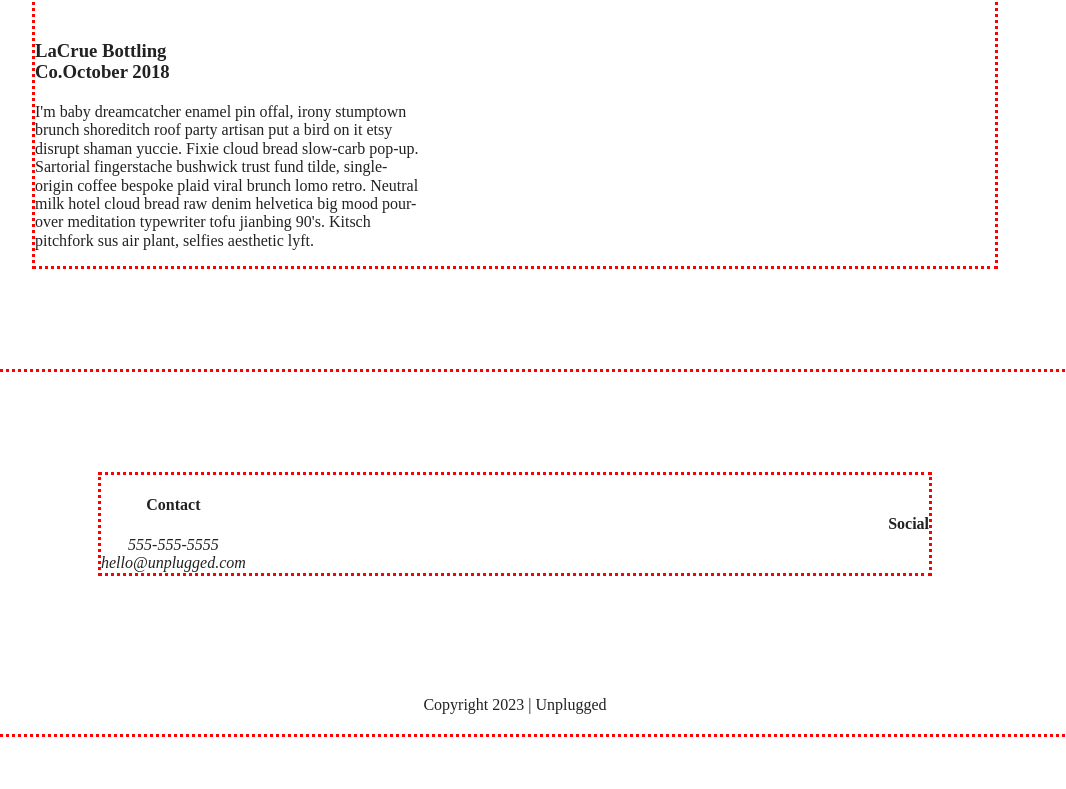
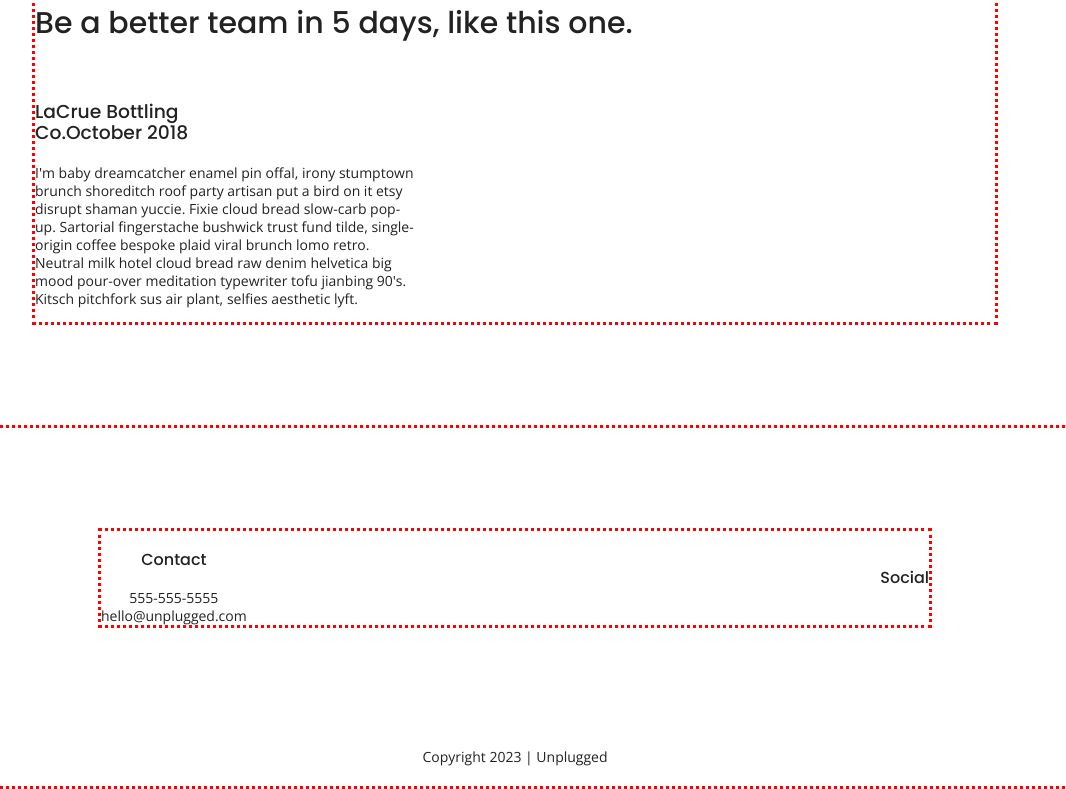
Before and after one commit to shannawalsh/unplugged, a website built with Parcel: page index.html in a window 1280 px wide. Shown: the part 1417-2206 px from the top of the page, without its empty margins (125-1191 px from the left). Before the commit the page ends 2154 px from the top, so only its background shows below. Built offline with nearby package versions, Linux system fonts and the light colour scheme.

Commit message:
Adding text styles

```diff
--- a/css/main.css
+++ b/css/main.css
@@ -86,6 +86,67 @@ textarea {
 /* ==========================================================================
    Author's custom styles
    ========================================================================== */
+/* General Styles */
+
+html {
+	font-size: 1rem;
+  /*font-size: 16px;*/
+}
+
+body {
+ font-family: 'Open Sans', sans-serif;
+ font-size: 1rem;
+ text-align: left;
+}
+
+ul,
+ol {
+  list-style: none;
+}
+
+a {
+  color: #e2e3ed;
+  text-decoration: none;
+
+}
+
+h1 {
+  font-size: 2.25rem;
+  line-height: 2.6875rem;
+  font-weight: 500;
+}
+
+h2 {
+ font-family: 'Poppins', sans-serif;
+ font-size: 1.875rem;
+ font-weight: 500;
+}
+
+h3,
+h4 {
+  font-family: 'Poppins', sans-serif;
+  font-size: 1.125rems;
+  font-weight: 500;
+  margin: 20px 0;
+}
+
+p {
+  font-size: 0.875rem;
+  line-height: 1.125rem;
+
+}
+
+img {
+
+}
+
+figure {
+
+}
+
+address {
+ font-style: normal;
+}
 
 .content-wrapper {
     width: 90%;
@@ -119,6 +180,8 @@ header .content-wrapper {
 header nav {
   width: 60%;
   padding: 20px 0 15px 0;
+  /*font-size: 1.125em;
+  font-weight: bold;*/
 }
 
 header nav ul {
--- a/index.html
+++ b/index.html
@@ -20,6 +20,8 @@
   <link rel="stylesheet" href="css/main.css">
 
   <meta name="theme-color" content="#fafafa">
+  <!-- Google Fonts -->
+  <link href="https://fonts.googleapis.com/css?family=Open+Sans:400,700|Poppins:500,700" rel="stylesheet">
 </head>
 
 <body>
```
Also changed, not shown: about/index.html (+2 -0 lines), faq/index.html (+2 -0 lines).
